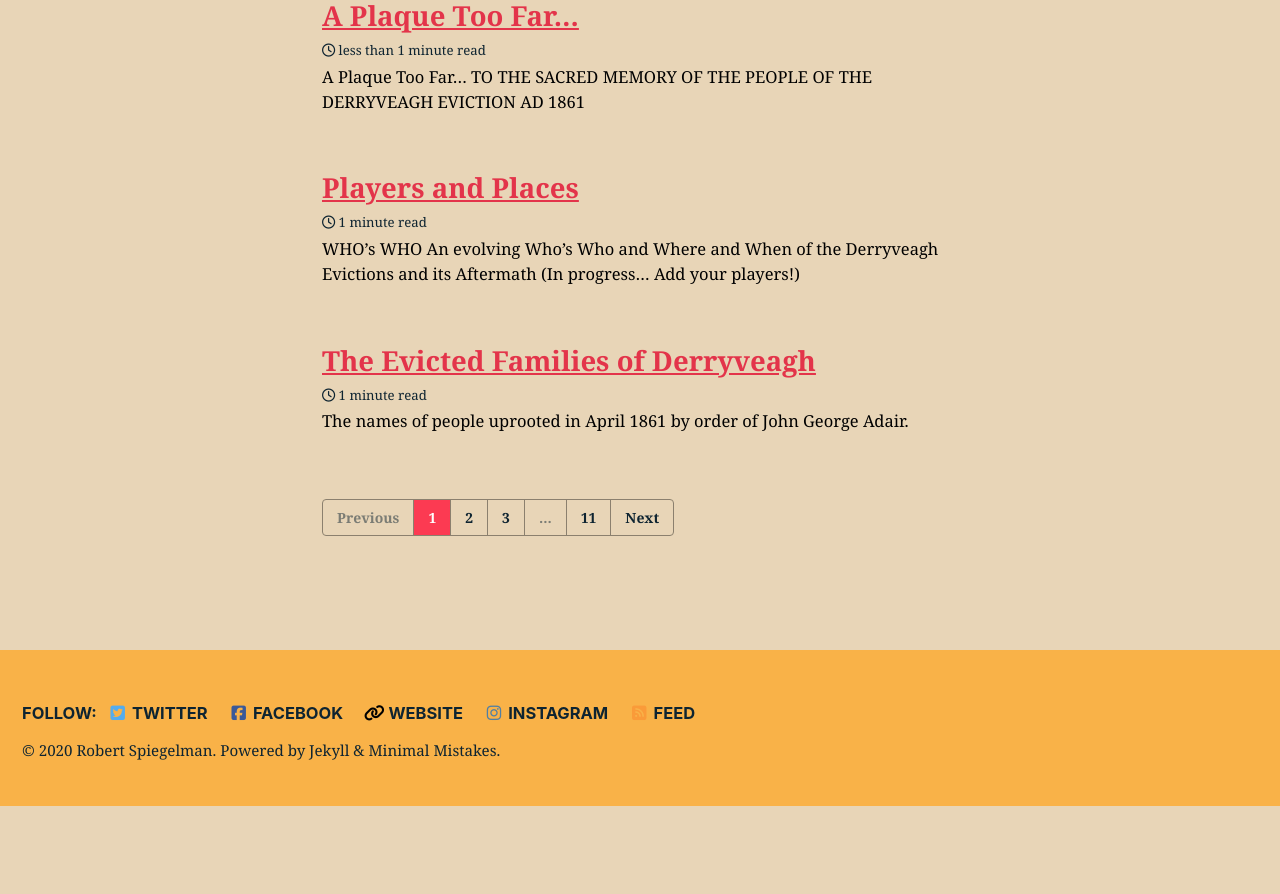
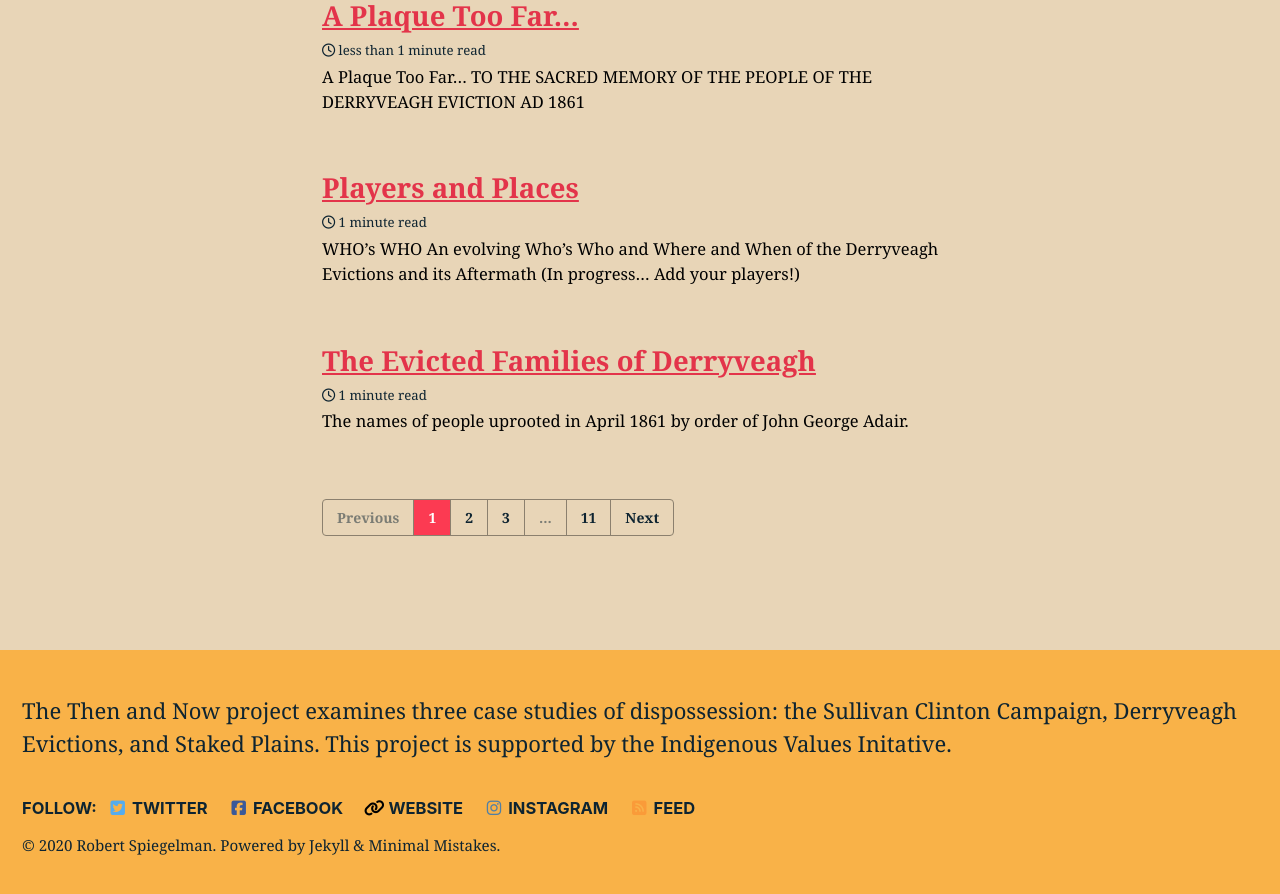
Before and after one commit to adamdjbrett/derryveagh-new, a Jekyll site: the page built from index.html, in a window 1280 px wide and 900 px high, scrolled down 1962 px. Shown: the top 894 px of the window. Built offline with Jekyll 4.4.1, drawn with Linux system fonts in a browser that asks for light colours; cached includes are drawn as plain includes; nearby versions of some CDN libraries; the list of posts is cut into pages by our own code; before the commit the page ends 2768 px from its top, so only the background shows below that.

Commit message:
Update custom.html
updating footer

```diff
--- a/_includes/footer/custom.html
+++ b/_includes/footer/custom.html
@@ -1,3 +1,3 @@
 <!-- start custom footer snippets -->
-
+<p>The <a href="http://thenandnow.us">Then and Now</a> project examines three case studies of dispossession: the <a href="http://sullivanclinton.com" target="_blank" rel="noopener">Sullivan Clinton Campaign</a>, <a href="http://derryveagh.com" arget="_blank" rel="noopener">Derryveagh Evictions</a>, and <a href="http://stakedplains.com" arget="_blank" rel="noopener">Staked Plains</a>. This project is supported by the <a href="https://indigenousvalues.org" target="_blank" rel="noopener">Indigenous Values Initative</a>.</p>
 <!-- end custom footer snippets -->
```
